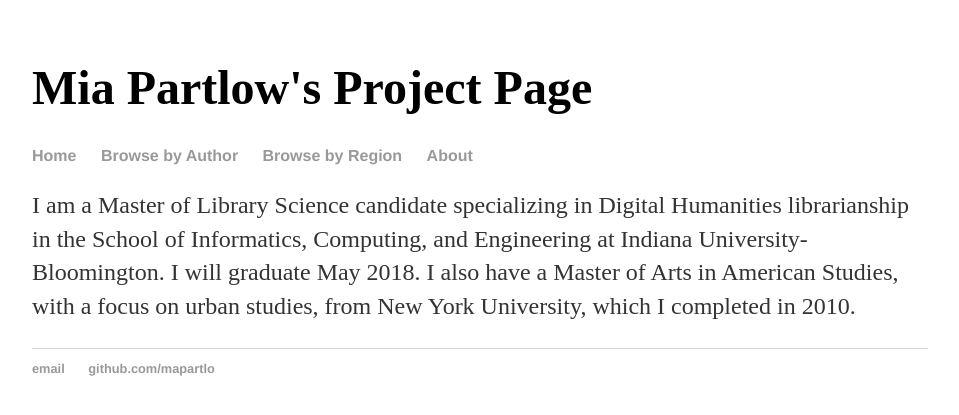
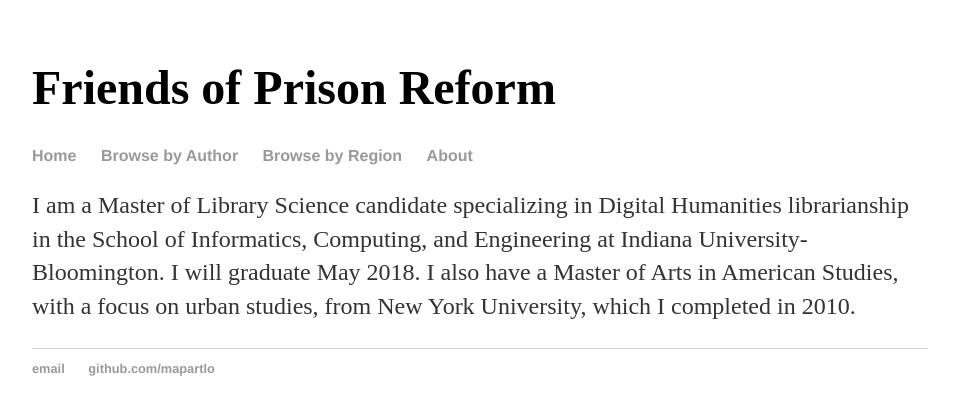
Before and after one commit to miapartlow/mapartlo.github.io, a Jekyll site: the page built from about/index.html, in a window 1280 px wide. Shown: the top 415 px of the page, without its empty margins (160-1119 px from the left). Built offline with Jekyll 4.4.1, drawn with Linux system fonts in a browser that asks for light colours; some web fonts are replaced.

Commit message:
Update index.html

```diff
--- a/about/index.html
+++ b/about/index.html
@@ -1,6 +1,6 @@
 ---
 layout: default
-title: "Mia Partlow's Project Page"
+title: "Friends of Prison Reform"
 ---
 
 <p>I am a Master of Library Science candidate specializing in Digital Humanities librarianship in the School of Informatics, Computing, and Engineering at Indiana University-Bloomington. I will graduate May 2018. I also have a Master of Arts in American Studies, with a focus on urban studies, from New York University, which I completed in 2010.</p>
```
